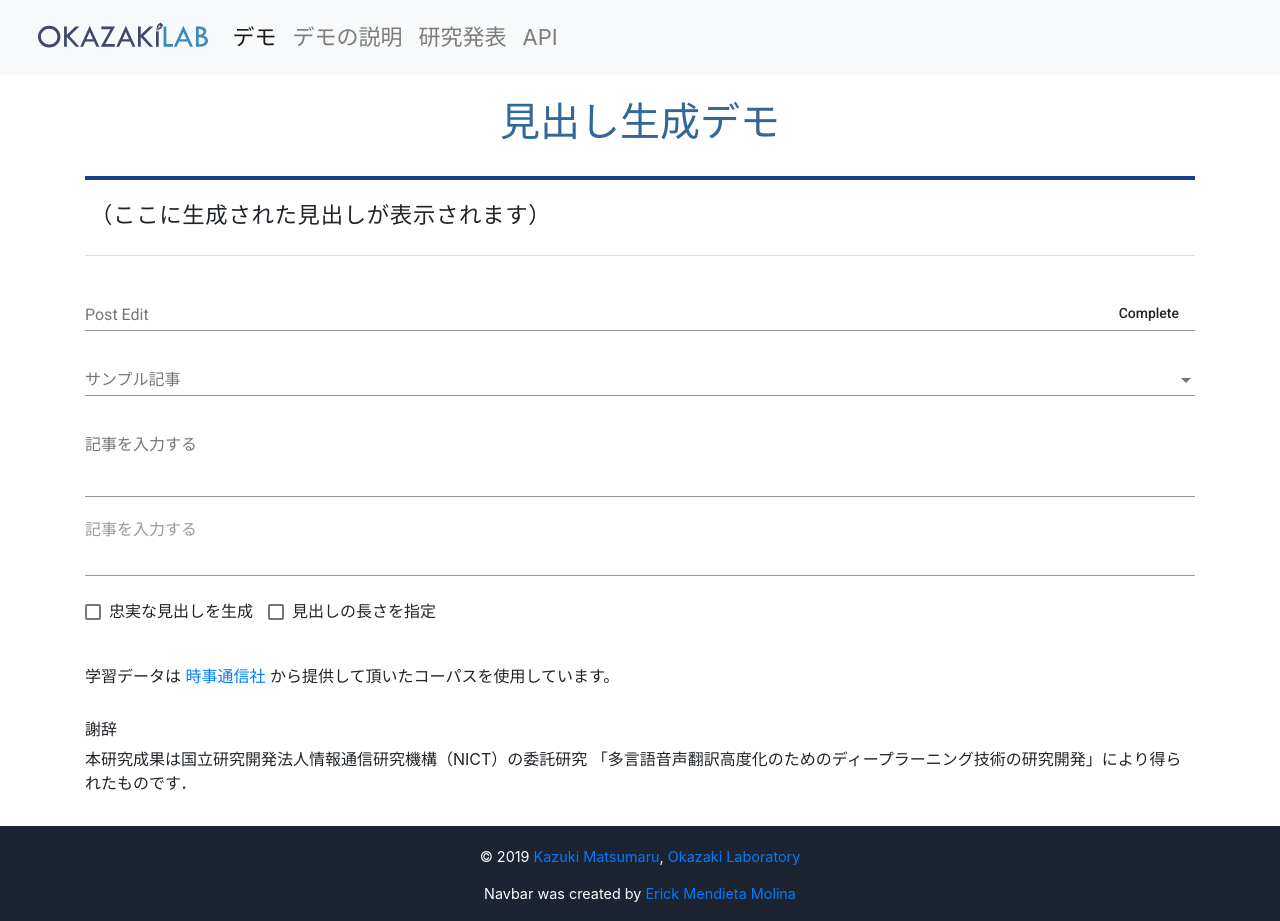
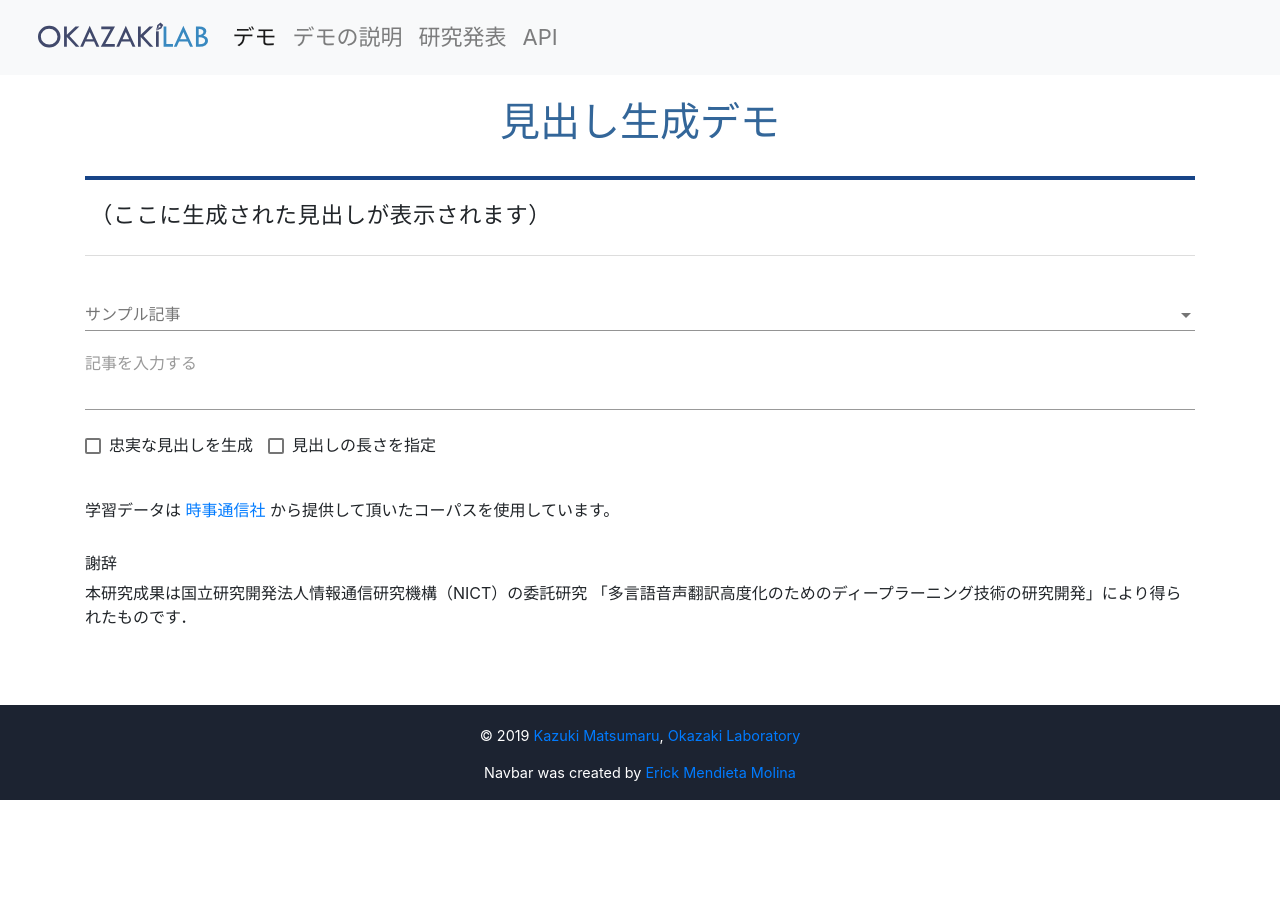
Before and after one commit to teanakamura/headline-generation-interface, an Angular app: page / in a window 1280 px wide. After the commit the page ends 800 px from the top, so only its background shows below. Built offline with nearby package versions, Linux system fonts and the light colour scheme; what ngx-markdown would draw is missing.

Commit message:
modify generate component

```diff
--- a/src/app/generate/generate.component.html
+++ b/src/app/generate/generate.component.html
@@ -5,26 +5,26 @@
   <h2> {{ generatedHeadline }} </h2>
 </div>
 
-<mat-form-field style="width: 100%;">
-  <mat-label>Post Edit</mat-label>
-  <textarea matInput
-            cdkTextareaAutosize
-            cdkAutosizeMinRows="1"
-            [(ngModel)]="postEditHeadline">
-  </textarea>
-  <button mat-button>Complete</button>
-</mat-form-field>
+<!-- <mat-form-field style="width: 100%;">       -->
+<!--   <mat-label>Post Edit</mat-label>          -->
+<!--   <textarea matInput                        -->
+<!--             cdkTextareaAutosize             -->
+<!--             cdkAutosizeMinRows="1"          -->
+<!--             [(ngModel)]="postEditHeadline"> -->
+<!--   </textarea>                               -->
+<!--   <button mat-button>Complete</button>      -->
+<!-- </mat-form-field>                           -->
 
 <app-samples (event)="receiveArticle($event)"></app-samples>
 
-<mat-form-field style="width: 100%;">
-  <mat-label>記事を入力する</mat-label>
-  <textarea matInput
-            cdkTextareaAutosize
-            cdkAutosizeMinRows="3"
-            [(ngModel)]="text" (input)="onKey($event)">
-  </textarea>
-</mat-form-field>
+<!-- <mat-form-field style="width: 100%;">                   -->
+<!--   <mat-label>記事を入力する</mat-label>          -->
+<!--   <textarea matInput                                    -->
+<!--             cdkTextareaAutosize                         -->
+<!--             cdkAutosizeMinRows="3"                      -->
+<!--             [(ngModel)]="text" (input)="onKey($event)"> -->
+<!--   </textarea>                                           -->
+<!-- </mat-form-field>                                       -->
 
 <app-input (inputEvent)="receiveInput($event)"
            (keywordEvent)="receiveKeyword($event)"
```
